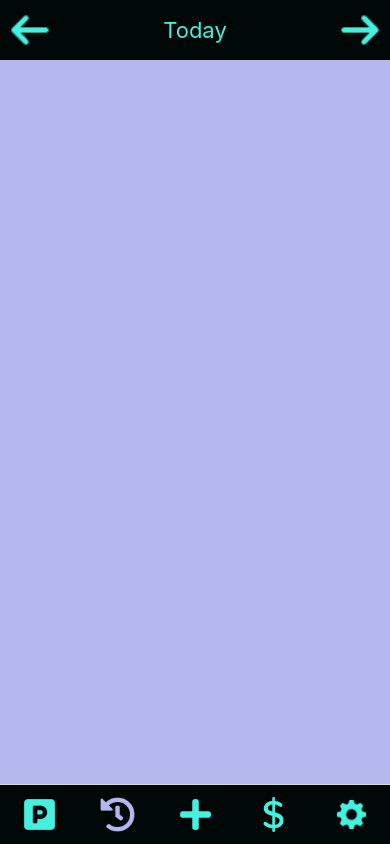
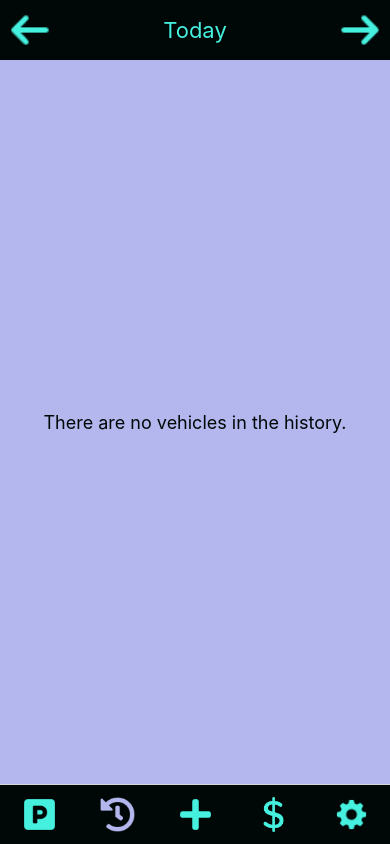
Before and after one commit to hlaep/Park-Mannager, a React Native app: screen /History in a window 390 px wide. Built offline with nearby package versions, Linux system fonts and the light colour scheme.

Commit message:
Simplified history screen

```diff
--- /dev/null
+++ b/src/components/HistoryScreenContent.jsx
@@ -0,0 +1,41 @@
+import React from 'react'
+import { StyleSheet, View, ScrollView } from 'react-native'
+import { CarOfHistory } from '../components/CarOfHistory'
+import { NoVehiclesMessage } from '../components/NoVehiclesMessage'
+
+export const HistoryScreenContent = props => {
+  return (
+    <View style={styles.wrapper}>
+      {props.noVehicles && (
+        <NoVehiclesMessage message={'There are no vehicles in the history.'} />
+      )}
+      {props.noVehiclesToday && (
+        <NoVehiclesMessage
+          message={"There are no vehicles in today's history."}
+        />
+      )}
+      <ScrollView>
+        {props.shownHistoryVehicles.map(item => (
+          <CarOfHistory {...item} key={item.id} />
+        ))}
+      </ScrollView>
+    </View>
+  )
+}
+
+const styles = StyleSheet.create({
+  wrapper: {
+    flex: 1
+  },
+  noVehiclesMessage: {
+    position: 'absolute',
+    width: '100%',
+    height: '100%',
+    justifyContent: 'center',
+    alignItems: 'center'
+  },
+  text: {
+    color: '#000807',
+    fontSize: 18
+  }
+})
--- /dev/null
+++ b/src/components/HistoryScreenHeader.jsx
@@ -0,0 +1,41 @@
+import React from 'react'
+import { StyleSheet, Text, View, TouchableOpacity, Image } from 'react-native'
+
+export const HistoryScreenHeader = props => {
+  return (
+    <View style={styles.wrapper}>
+      <TouchableOpacity onPress={() => props.changeDate('older')}>
+        <Image
+          source={require('../img/arrow-pointing-right.png')}
+          style={styles.img}
+        />
+      </TouchableOpacity>
+      <Text style={styles.text}>{props.dateName()}</Text>
+      <TouchableOpacity onPress={() => props.changeDate('newer')}>
+        <Image
+          source={require('../img/arrow-pointing-left.png')}
+          style={styles.img}
+        />
+      </TouchableOpacity>
+    </View>
+  )
+}
+
+const styles = StyleSheet.create({
+  wrapper: {
+    backgroundColor: '#000807',
+    flexDirection: 'row',
+    justifyContent: 'space-between',
+    alignItems: 'center',
+    width: '100%',
+    padding: 10
+  },
+  img: {
+    height: 40,
+    width: 40
+  },
+  text: {
+    color: '#45F0DF',
+    fontSize: 22
+  }
+})
--- /dev/null
+++ b/src/components/NoVehiclesMessage.jsx
@@ -0,0 +1,24 @@
+import React from 'react'
+import { StyleSheet, Text, View } from 'react-native'
+
+export const NoVehiclesMessage = props => {
+  return (
+    <View style={styles.wrapper}>
+      <Text style={styles.text}>{props.message}</Text>
+    </View>
+  )
+}
+
+const styles = StyleSheet.create({
+  wrapper: {
+    position: 'absolute',
+    width: '100%',
+    height: '100%',
+    justifyContent: 'center',
+    alignItems: 'center'
+  },
+  text: {
+    color: '#000807',
+    fontSize: 18
+  }
+})
--- a/src/db/parkingCarsDb.js
+++ b/src/db/parkingCarsDb.js
@@ -107,7 +107,7 @@ export const updateParking = async (id, price, time) => {
           parking: false,
           price,
           time,
-          exitTime: getYesterdayOfDate(Date.now(), 2)
+          exitTime: Date.now()
         }
       ]
     }
--- a/src/screens/HistoryScreen.jsx
+++ b/src/screens/HistoryScreen.jsx
@@ -1,19 +1,13 @@
 import React, { useState, useEffect, useContext } from 'react'
-import {
-  StyleSheet,
-  Text,
-  View,
-  ScrollView,
-  TouchableOpacity,
-  Image
-} from 'react-native'
+import { StyleSheet, View } from 'react-native'
 import { StateContext } from '../context/StateContext'
-import { CarOfHistory } from '../components/CarOfHistory'
 import {
   getDateBeforeOrAfterDate,
   getTicketsOfDate,
   getDateName
 } from '../dateLogics'
+import { HistoryScreenContent } from '../components/HistoryScreenContent'
+import { HistoryScreenHeader } from '../components/HistoryScreenHeader'
 
 export const HistoryScreen = () => {
   const { cars } = useContext(StateContext)
@@ -22,7 +16,6 @@ export const HistoryScreen = () => {
   const [currentDate, setCurrentDate] = useState(new Date())
 
   useEffect(() => {
-    //Update the UI whenever a new car is added to the database or current date changes
     getVehiclesToShow()
   }, [cars, currentDate])
 
@@ -44,26 +37,17 @@ export const HistoryScreen = () => {
 
   return (
     <View style={styles.wrapper}>
-      <View style={styles.header}>
-        <TouchableOpacity onPress={() => changeDate('older')}>
-          <Image
-            source={require('../img/arrow-pointing-right.png')}
-            style={styles.img}
-          />
-        </TouchableOpacity>
-        <Text style={styles.headerTxt}>{getDateName(currentDate)}</Text>
-        <TouchableOpacity onPress={() => changeDate('newer')}>
-          <Image
-            source={require('../img/arrow-pointing-left.png')}
-            style={styles.img}
-          />
-        </TouchableOpacity>
-      </View>
-      <ScrollView style={styles.mainList}>
-        {shownHistoryVehicles.map(item => (
-          <CarOfHistory {...item} key={item.id} />
-        ))}
-      </ScrollView>
+      <HistoryScreenHeader
+        changeDate={changeDate}
+        dateName={() => getDateName(currentDate)}
+      />
+      <HistoryScreenContent
+        noVehicles={historyVehicles.length < 1}
+        noVehiclesToday={
+          shownHistoryVehicles.length < 1 && historyVehicles.length >= 1
+        }
+        shownHistoryVehicles={shownHistoryVehicles}
+      />
     </View>
   )
 }
@@ -72,21 +56,5 @@ const styles = StyleSheet.create({
   wrapper: {
     flex: 1,
     backgroundColor: '#B3B7EE'
-  },
-  header: {
-    backgroundColor: '#000807',
-    flexDirection: 'row',
-    justifyContent: 'space-between',
-    alignItems: 'center',
-    width: '100%',
-    padding: 10
-  },
-  img: {
-    height: 40,
-    width: 40
-  },
-  headerTxt: {
-    color: '#45F0DF',
-    fontSize: 22
   }
 })
--- a/src/screens/HomeScreen.jsx
+++ b/src/screens/HomeScreen.jsx
@@ -42,7 +42,7 @@ export const HomeScreen = () => {
     <View style={styles.wrapper}>
       {parkingCars?.length < 1 && (
         <View style={styles.centerText}>
-          <Text style={styles.text}>Não há nenhum veículo estacionado.</Text>
+          <Text style={styles.text}>There are no vehicles parking.</Text>
         </View>
       )}
       {parkingCars?.length >= 1 && (
--- a/src/screens/SettingsScreen.jsx
+++ b/src/screens/SettingsScreen.jsx
@@ -17,9 +17,9 @@ export const SettingsScreen = () => {
   return (
     <View style={styles.wrapper}>
       <View style={styles.option}>
-        <Text>Limpar histórico</Text>
+        <Text>Clear history</Text>
         <TouchableOpacity onPress={() => handleClearHistory()}>
-          <Text>Limpar</Text>
+          <Text>Clear</Text>
         </TouchableOpacity>
       </View>
     </View>
```
Also changed, not shown: package.json (+5 -5 lines), 1 other file (tests, documents, lock files or other folders).
